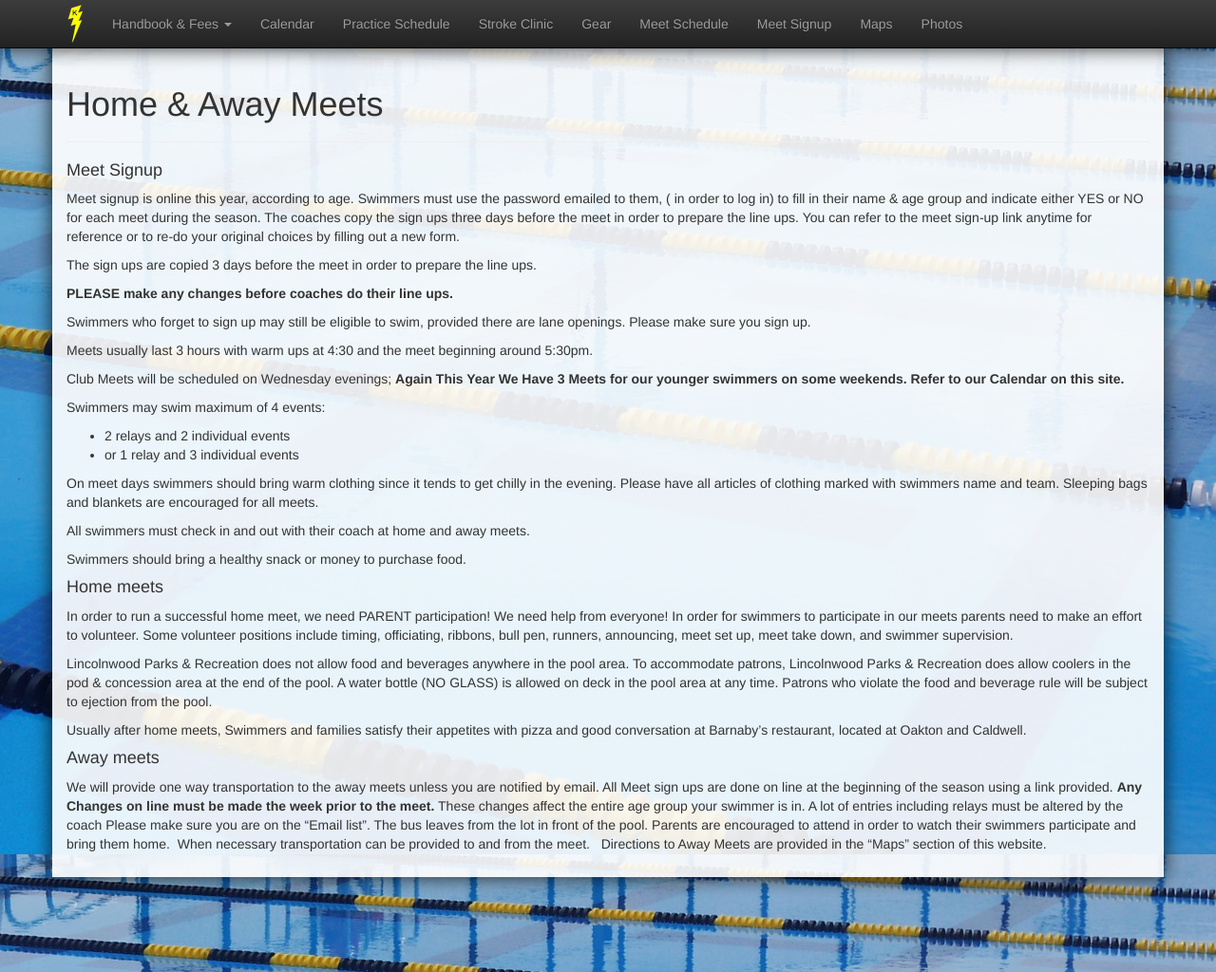
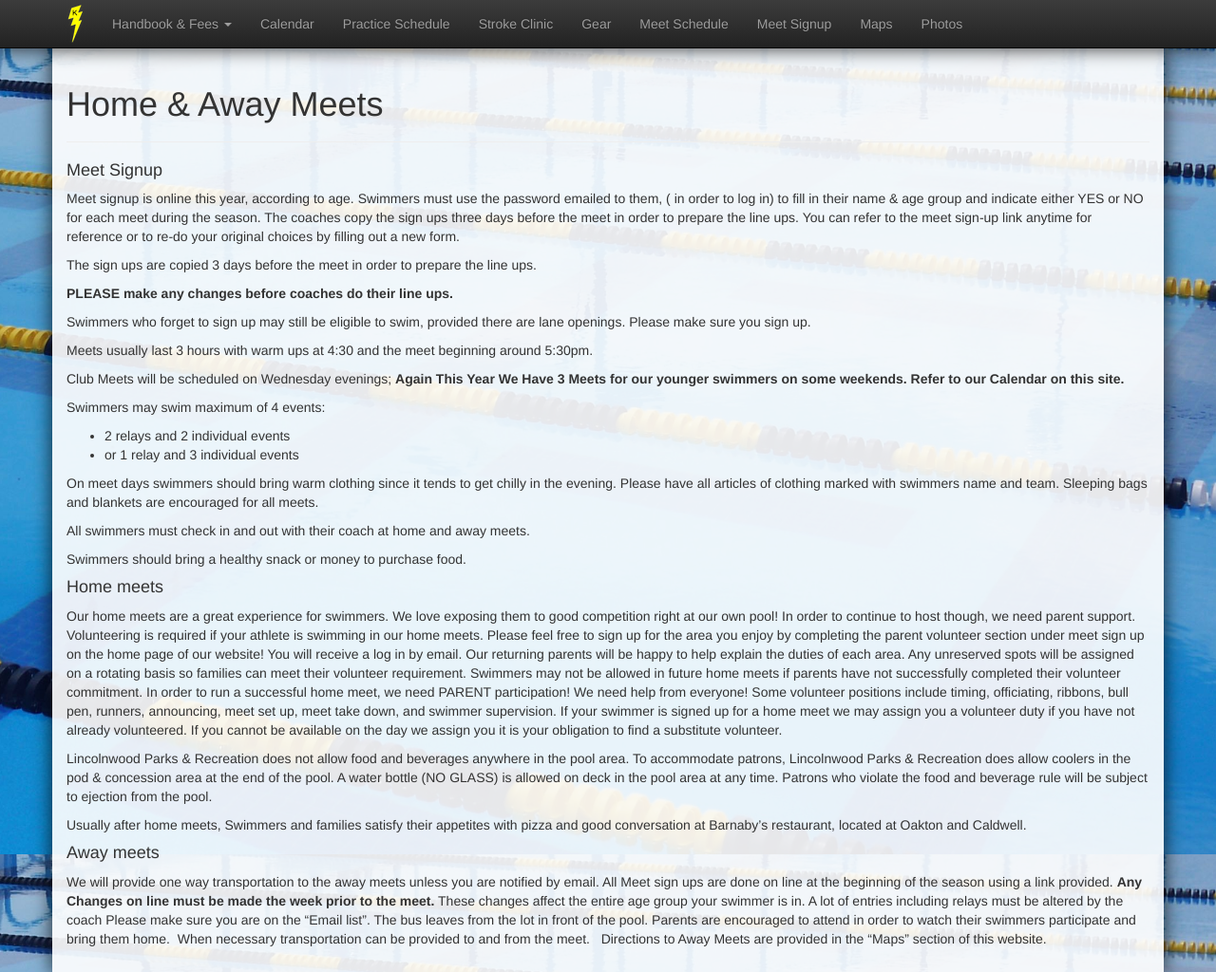
Before and after one commit to schickm/lwlightning.org, a Jekyll site: the page built from swimteam-handbook/home-away-meets.md, in a window 1280 px wide and 1024 px high. Shown: the whole window at 95% size. Built offline with Jekyll 4.4.1, drawn with Linux system fonts in a browser that asks for light colours; nearby versions of some CDN libraries; comment, search, counter and statistics services are not loaded.

Commit message:
Create home-away-meets.md

```diff
--- a/swimteam-handbook/home-away-meets.md
+++ b/swimteam-handbook/home-away-meets.md
@@ -46,7 +46,12 @@ Swimmers should bring a healthy snack or money to purchase food.
 
 #### Home meets
 
-In order to run a successful home meet, we need PARENT participation! We need help from everyone! In order for swimmers to participate in our meets parents need to make an effort to volunteer. Some volunteer positions include timing, officiating, ribbons, bull pen, runners, announcing, meet set up, meet take down, and swimmer supervision.
+Our home meets are a great experience for swimmers. We love exposing them to good competition right at our own pool!
+In order to continue to host though, we need parent support. Volunteering is required if your athlete is swimming in our home meets. Please feel free to sign up for the area you enjoy by completing the parent volunteer section under meet sign up on the home page of our website!  You will receive a log in by email.
+Our returning parents will be happy to help explain the duties of each area. Any unreserved spots will be assigned on a rotating  basis so families can meet their volunteer requirement.
+Swimmers may not be allowed in future home meets if parents have not successfully completed their volunteer commitment.
+In order to run a successful home meet, we need PARENT participation! We need help from everyone!  Some volunteer positions include timing, officiating, ribbons, bull pen, runners, announcing, meet set up, meet take down, and swimmer supervision.
+If your swimmer is signed up for a home meet we may assign you a volunteer duty if you have not already volunteered. If you cannot be available on the day we assign you it is your obligation to find a substitute volunteer.
 
 Lincolnwood Parks &amp; Recreation does not allow food and beverages anywhere in the pool area. To accommodate patrons, Lincolnwood Parks &amp; Recreation does allow coolers in the pod &amp; concession area at the end of the pool. A water bottle (NO GLASS) is allowed on deck in the pool area at any time. Patrons who violate the food and beverage rule will be subject to ejection from the pool.
 
```
